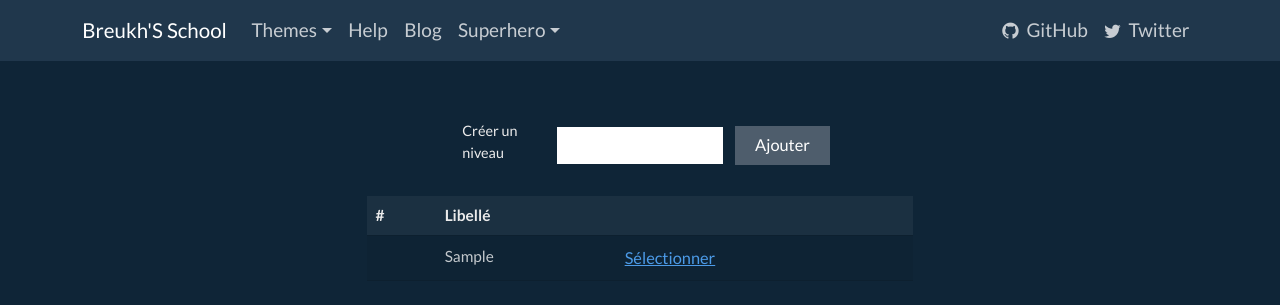
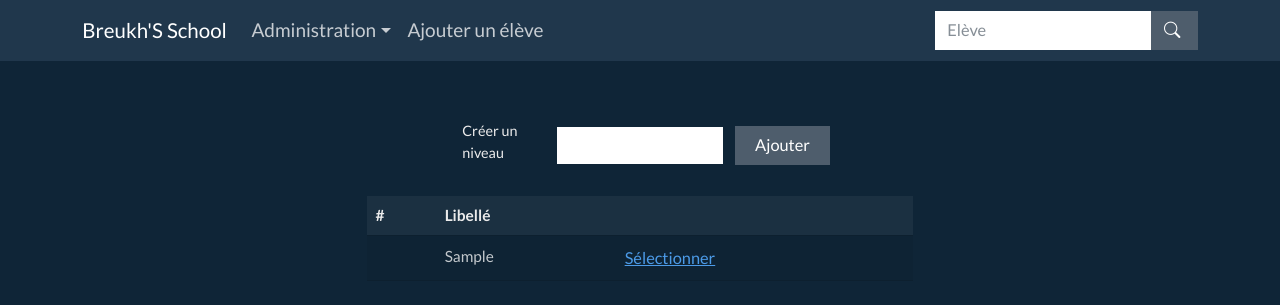
Before and after one commit to isyll/Gestion-Notes, a PHP site: page / in a window 1280 px wide. Shown: the top 305 px of the page. Run offline with PHP 8.4, Linux system fonts and the light colour scheme; tables that the repository leaves empty or names only in its code hold one stand-in row (values such as "Sample post").

Commit message:
réorganisation et nétoyage

```diff
--- a/view/parts/navbar.html.php
+++ b/view/parts/navbar.html.php
@@ -1,6 +1,6 @@
 <div class="navbar navbar-expand-lg fixed-top navbar-dark bg-dark">
     <div class="container">
-        <a href="../" class="navbar-brand">
+        <a href="/" class="navbar-brand">
             <?= $GLOBALS['siteName'] ?>
         </a>
         <button class="navbar-toggler" type="button" data-bs-toggle="collapse" data-bs-target="#navbarResponsive"
@@ -10,38 +10,30 @@
         <div class="collapse navbar-collapse" id="navbarResponsive">
             <ul class="navbar-nav">
                 <li class="nav-item dropdown">
-                    <a class="nav-link dropdown-toggle" data-bs-toggle="dropdown" href="#" id="themes">Themes</a>
+                    <a class="nav-link dropdown-toggle" data-bs-toggle="dropdown" href="#"
+                        id="themes">Administration</a>
                     <div class="dropdown-menu" aria-labelledby="themes">
-                        <a class="dropdown-item" href="#">Default</a>
+                        <a class="dropdown-item" href="<?= $urls['create-user-page'] ?>">Créer un utilisateur</a>
                         <div class="dropdown-divider"></div>
-                        <a class="dropdown-item" href="#">Cerulean</a>
-                        <a class="dropdown-item" href="#">Cosmo</a>
+                        <a class="dropdown-item" href="<?= $urls['user-admin'] ?>">Voir les utilisateurs</a>
                     </div>
                 </li>
                 <li class="nav-item">
-                    <a class="nav-link" href="../help/">Help</a>
-                </li>
-                <li class="nav-item">
-                    <a class="nav-link" href="https://blog.bootswatch.com/">Blog</a>
-                </li>
-                <li class="nav-item dropdown">
-                    <a class="nav-link dropdown-toggle" data-bs-toggle="dropdown" href="#" id="download">Superhero</a>
-                    <div class="dropdown-menu" aria-labelledby="download">
-                        <a class="dropdown-item" rel="noopener" target="_blank" href="#">item</a>
-                        <div class="dropdown-divider"></div>
-                        <a class="dropdown-item" href="#" download>item</a>
-                        <a class="dropdown-item" href="#" download>item</a>
-                    </div>
+                    <a class="nav-link" href="<?= $urls['new-student'] ?>">
+                        Ajouter un élève
+                    </a>
                 </li>
             </ul>
             <ul class="navbar-nav ms-md-auto">
                 <li class="nav-item">
-                    <a target="_blank" rel="noopener" class="nav-link" href="#"><i class="bi bi-github"></i> GitHub</a>
+
+                    <div class="input-group">
+                        <input type="text" class="form-control" placeholder="Elève">
+                        <button class="btn btn-secondary" type="button" id="button-addon2"><i
+                                class="bi bi-search"></i></button>
+                    </div>
                 </li>
-                <li class="nav-item">
-                    <a target="_blank" rel="noopener" class="nav-link" href="#"><i class="bi bi-twitter"></i>
-                        Twitter</a>
-                </li>
+
             </ul>
         </div>
     </div>
```
Also changed, not shown: view/students.html.php (+33 -49 lines).
